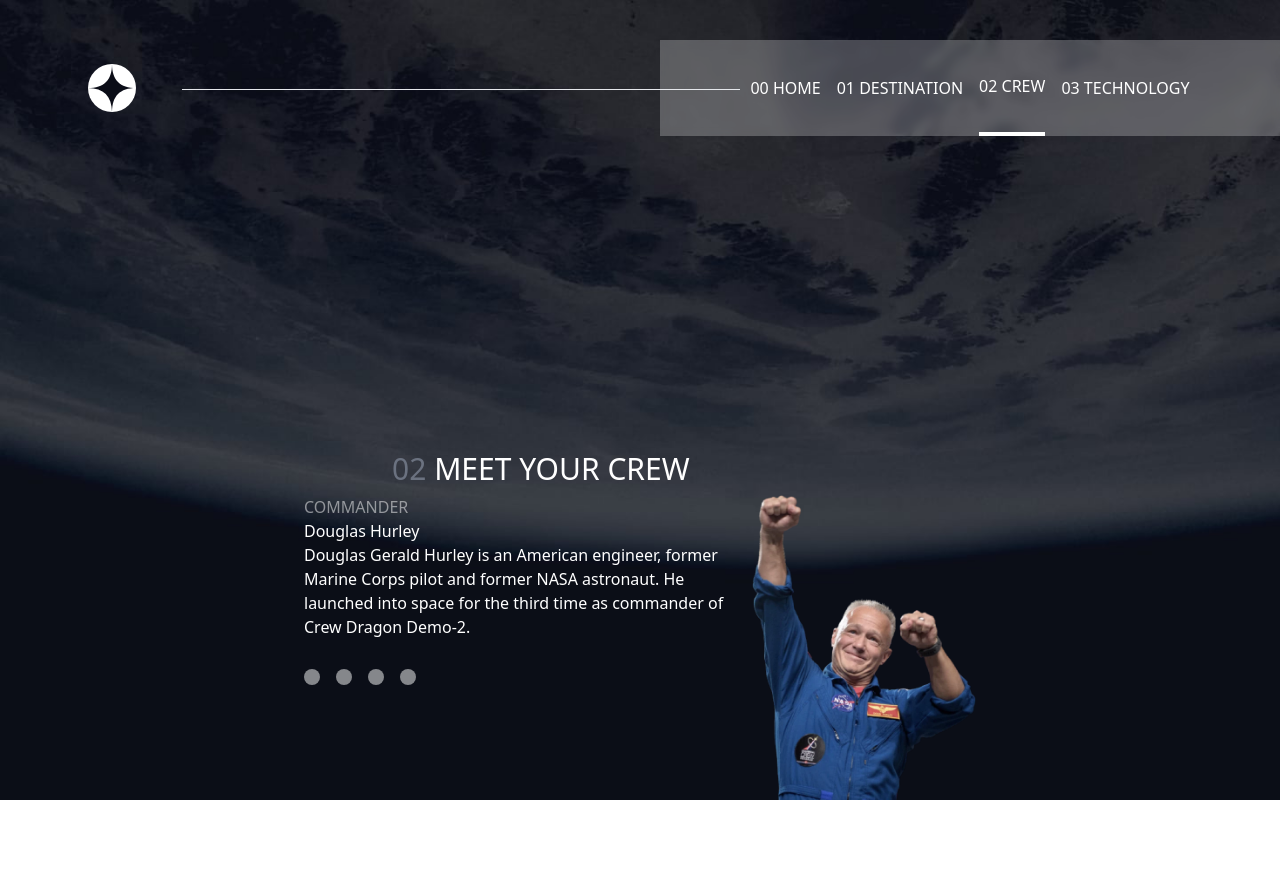
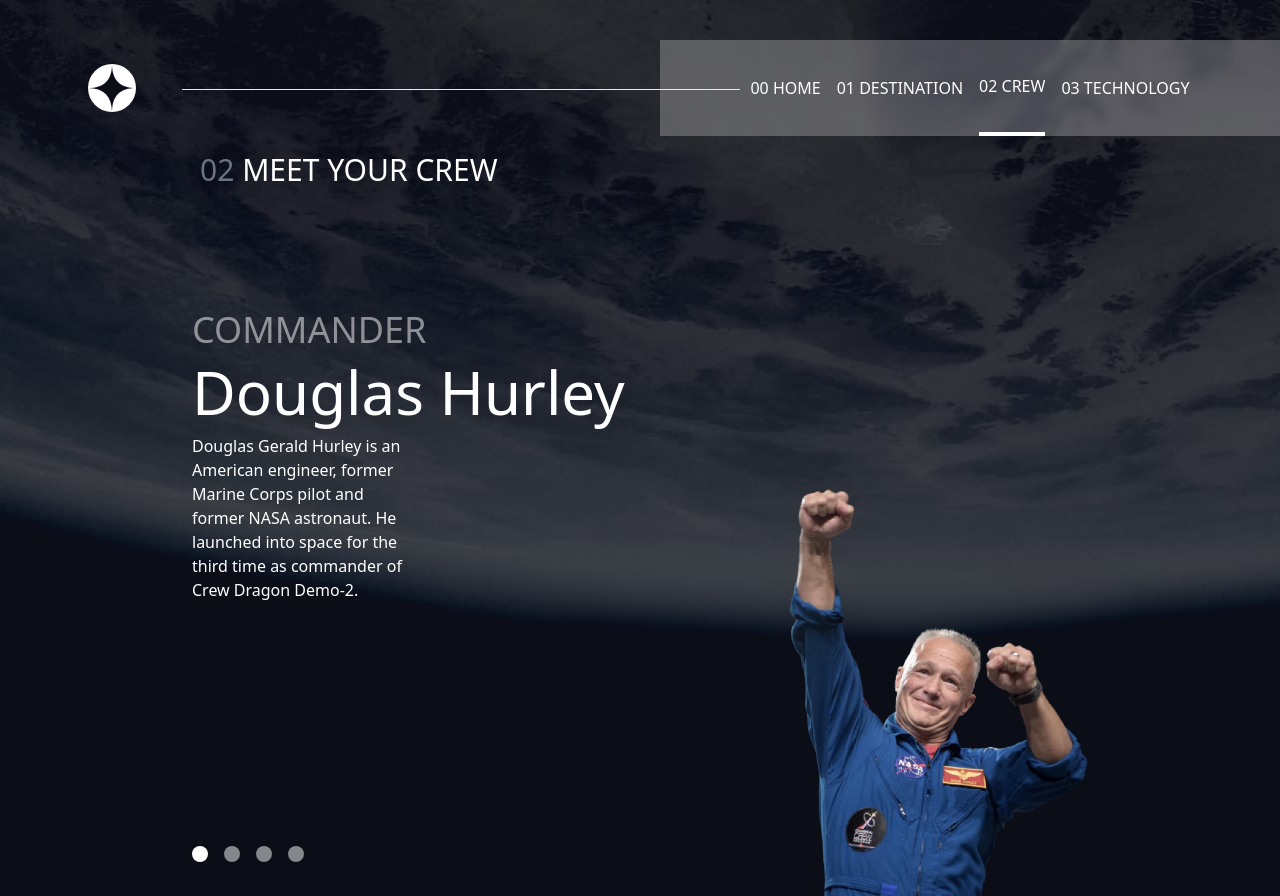
Before and after one commit to emanuel-ra/Space-tourism-website, a React (Vite) app: page /crew in a window 1280 px wide. Before the commit the page ends 800 px from the top, so only its background shows below. Built offline with nearby package versions, Linux system fonts and the light colour scheme; a web font is replaced by a local one.

Commit message:
crew page finished

```diff
--- a/src/Crew/Body.jsx
+++ b/src/Crew/Body.jsx
@@ -2,9 +2,9 @@ import SliderCrew from '../components/SliderCrew'
 
 function Body() {
   return (
-    <section className='w-full mt-24 lg:mt-48 lg:px-48'>
-        <article className="px-2 py-2 mt-10">
-            <h2 className="text-2xl lg:text-3xl lg:pl-48"><span className="text-gray-500">02</span> <span className="text-white uppercase">Meet your crew</span></h2>
+    <section className='w-full mt-24 lg:px-48 lg:relative'>
+        <article className="px-2 py-4 lg:absolute lg:top-10">
+          <h2 className="text-center lg:text-left text-2xl lg:text-3xl"><span className="text-gray-500">02</span> <span className="text-white uppercase">Meet your crew</span></h2>
         </article>
         <SliderCrew />
     </section>
--- a/src/Destination/Body.jsx
+++ b/src/Destination/Body.jsx
@@ -1,9 +1,6 @@
 import SliderDestination from "../components/SliderDestination"
 
 function Body() {
-
-  let crews = data.crew;
-  const [crew, setCrew] = new useState(0);
 
   return (
     <section className="w-full mt-24 lg:mt-48 lg:px-48">
--- a/src/Home/Body.jsx
+++ b/src/Home/Body.jsx
@@ -17,7 +17,7 @@ function Body() {
       </article>
 
       <article className="flex items-center justify-center">
-        <div className="flex items-center rounded-full w-[10rem] h-[10rem] md:w-[40%] md:h-[90%] lg:w-[40%] lg:h-[70%] lg:p-10 hover:bg-white/25 hover:backdrop-blur-sm ">
+        <div className="flex items-center rounded-full w-[10rem] h-[10rem] md:w-[20rem] md:h-[20rem] lg:w-[22rem] lg:h-[22rem] lg:p-10 hover:bg-white/25 hover:backdrop-blur-sm ">
             <button className="bg-white h-full w-full  rounded-full text-2xl  md:text-4xl shadow-lg uppercase">Explore</button>
         </div>
       </article>
--- a/src/components/SliderCrew.jsx
+++ b/src/components/SliderCrew.jsx
@@ -10,24 +10,29 @@ function SliderCrew() {
     <section className={`flex flex-col`}>
         {
             crews.map( (crew,index) => (
-                <article className={`w-full flex justify-center ${item != index && "hidden"} `}>
-                    <article className="w-1/2">
-                        <h3 className="text-white/50 uppercase">{ crew.role }</h3>
-                        <h4 className="text-white">{ crew.name }</h4>
-                        <blockquote className="text-white">{crew.bio}</blockquote>
+                <article className={`grid lg:grid-cols-2 md:min-h-[800px] lg:relative ${item != index && "hidden transition-all ease-in-out delay-100"} `}>
 
-                        <ul className="flex justify-center lg:justify-start space-x-4 my-7">
+                    <article className="flex flex-col lg:justify-around  order-3 md:order-1 md:h-1/4 lg:h-full z-10 ">
+
+                        <div className="h-1/2 md:h-full flex flex-col items-center lg:items-start lg:justify-center lg:space-y-3 order-2 lg:order-1">
+                            <h3 className="text-white/50 uppercase text-2xl text-center lg:text-left lg:text-4xl">{ crew.role }</h3>
+                            <h4 className="text-white text-4xl lg:text-6xl text-center lg:text-left">{ crew.name }</h4>
+                            <blockquote className="text-white w-full text-center md:w-11/12 lg:text-left p-4 lg:p-0 lg:w-1/2">{crew.bio}</blockquote>
+                        </div>
+
+                        <ul className="flex justify-center space-x-4 order-1 lg:justify-start md:order-2 lg:order-2 lg:my-7 ">
                             {crews.map((dot, i) => (
-                            <li key={i} className={`${item === i && "active"}`}>
-                                <button className="w-4 h-4 rounded-full bg-white/50" id={`btn_${dot.name} destinations_options`}  onClick={(e) => { setItem(i); }} >
-
+                            <li key={i}>
+                                <button className={`dots-crew ${item === i && "active"}`} id={`btn_${dot.name} destinations_options`}  onClick={(e) => { setItem(i); }} >
                                 </button>
                             </li>
                             ))}
                         </ul>
 
                     </article>
-                    <img src={crew.images.img} alt={crew.name}  className="w-1/4" />
+
+                    <img src={crew.images.img} alt={crew.name}  className="order-1 md:order-2 md:absolute md:left-0 md:right-0 lg:left-auto md:bottom-0 w-48 md:w-1/2 lg:w-1/3 m-auto" />
+                    <span className="border-b-[1px] border-white/50 mb-3 order-2 w-[90vw] m-auto md:hidden"></span>
                 </article>
             ))
         }
--- a/src/components/SliderDestination.jsx
+++ b/src/components/SliderDestination.jsx
@@ -2,6 +2,7 @@ import { useState, useEffect } from "react";
 import { data } from "../data/data";
 
 function SliderDestination() {
+
   let destinations = data.destinations;
   const [destination, setDestination] = new useState(0);
 
--- a/src/index.css
+++ b/src/index.css
@@ -5,6 +5,7 @@
 @layer base{
   *{ }
   main{ }
+
 }
 
 @layer components{
@@ -39,4 +40,11 @@
   .card-destination li.active{
     @apply border-b-2 border-white
   }
+  /* crew  */
+  .dots-crew{
+    @apply w-4 h-4 rounded-full bg-white/50
+  }
+  .dots-crew.active{
+    @apply bg-white
+  }
 }
```
